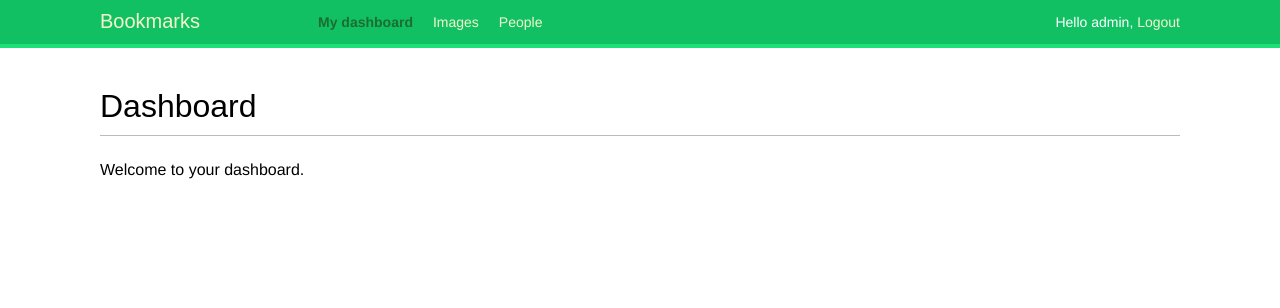
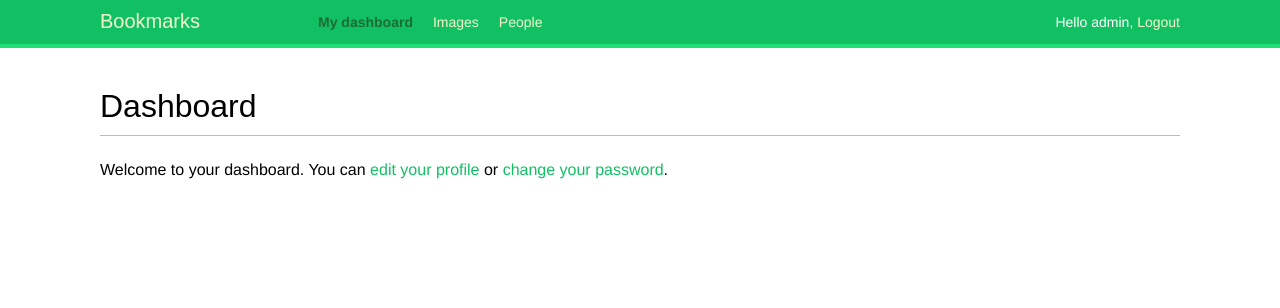
Before and after one commit to acid-n/bookmarks, a Django app: page /account/ in a window 1280 px wide. Shown: the top 308 px of the page. Run offline with Django 3.2, Linux system fonts and the light colour scheme; a user stored in the database is signed in; some web fonts are replaced.

Commit message:
edit profile users

```diff
--- a/account/templates/account/dashboard.html
+++ b/account/templates/account/dashboard.html
@@ -4,5 +4,8 @@
 
 {% block content %}
     <h1>Dashboard</h1>
-    <p>Welcome to your dashboard.</p>
+    <p>Welcome to your dashboard.
+        You can <a href="{% url "edit" %}">edit your profile</a>
+        or <a href="{% url "password_change" %}">change your password</a>.
+    </p>
 {% endblock %}
--- a/account/views.py
+++ b/account/views.py
@@ -56,12 +56,10 @@ def register(request):
             new_user = user_form.save(commit=False)
             # Создаем пользователю зашифрованный пароль
             new_user.set_password(user_form.cleaned_data['password'])
-
+            # Сохраняем пользователя в базе данных
+            new_user.save()
             # Создание профиля пользователя
             Profile.objects.create(user=new_user)
-
-            # Сохраняем пользователя в базе данных
-            new_user.save()
             return render(request,
                           'account/register_done.html',
                           {'new_user': new_user})
```
Also changed, not shown: db.sqlite3.
